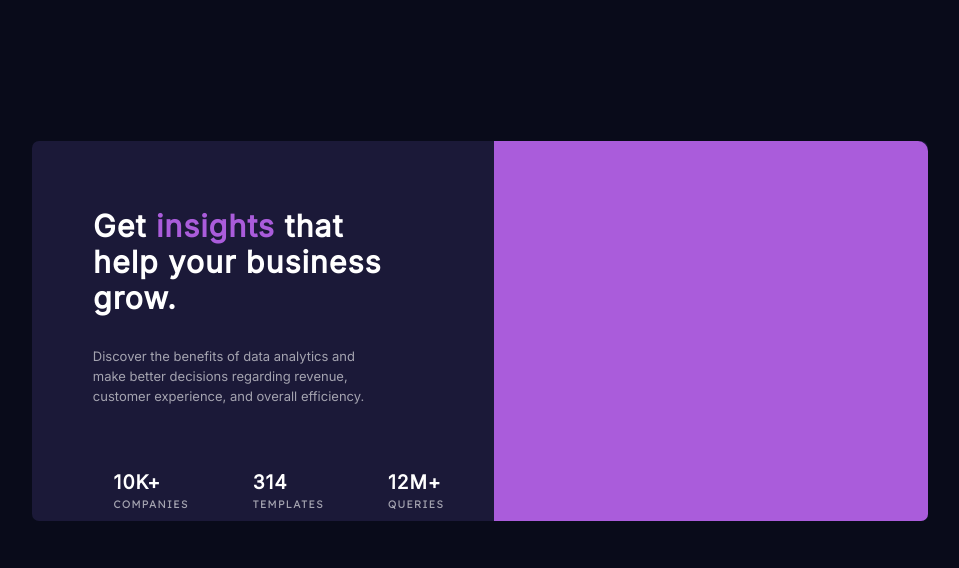
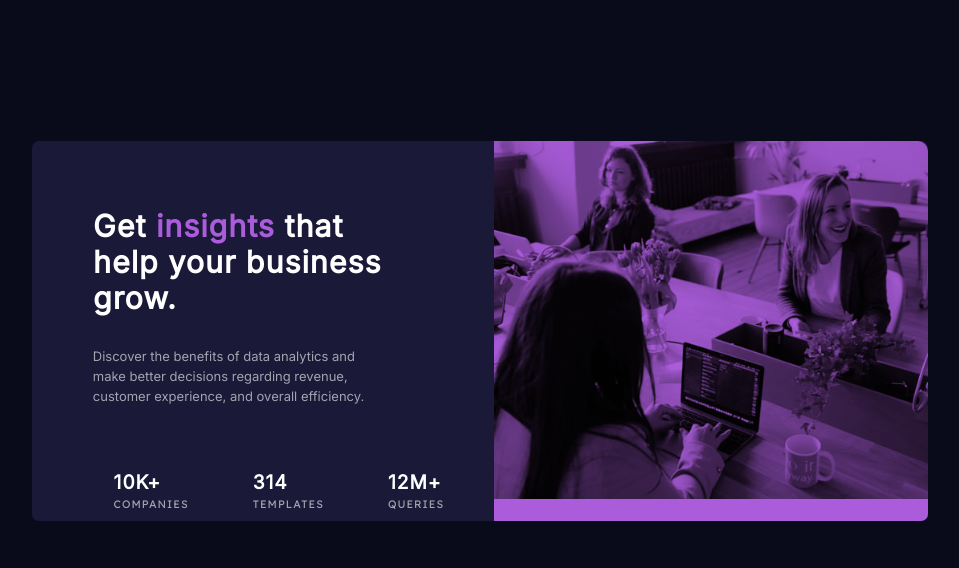
Before and after one commit to NikeshGamal/Stats-Preview-Card-Component-Main, a plain HTML site: page index.html in a window 1280 px wide. Shown: the whole page, without its empty margins (160-1119 px from the left). Drawn offline with Linux system fonts and the light colour scheme; the site is published under a folder, as on GitHub Pages, so addresses that start at the root find nothing.

Commit message:
Images Issue solved

```diff
--- a/style.css
+++ b/style.css
@@ -33,7 +33,7 @@ background-color: hsl(233, 47%, 7%);
     margin: 0px auto;
     background-color: hsl(277, 64%, 61%);
     background-repeat: no-repeat;
-    background-image: url('/images/image-header-mobile.jpg');
+    background-image: url("image-header-mobile.jpg");
     background-blend-mode:multiply;
     background-size: 100% auto;
 }
@@ -122,7 +122,7 @@ padding: 10px 20px;
 #container .pic{
 width: 76%;
 height: 380px;
-  background-image: url('/images/image-header-desktop.jpg');
+  background-image: url('image-header-desktop.jpg');
   order: 2;
   border-top-left-radius:0px;
   border-bottom-right-radius:7px;
```
Also changed, not shown: image-header-desktop.jpg (renamed from images/image-header-desktop.jpg), image-header-mobile.jpg (renamed from images/image-header-mobile.jpg), index.html (line endings or trailing spaces).
